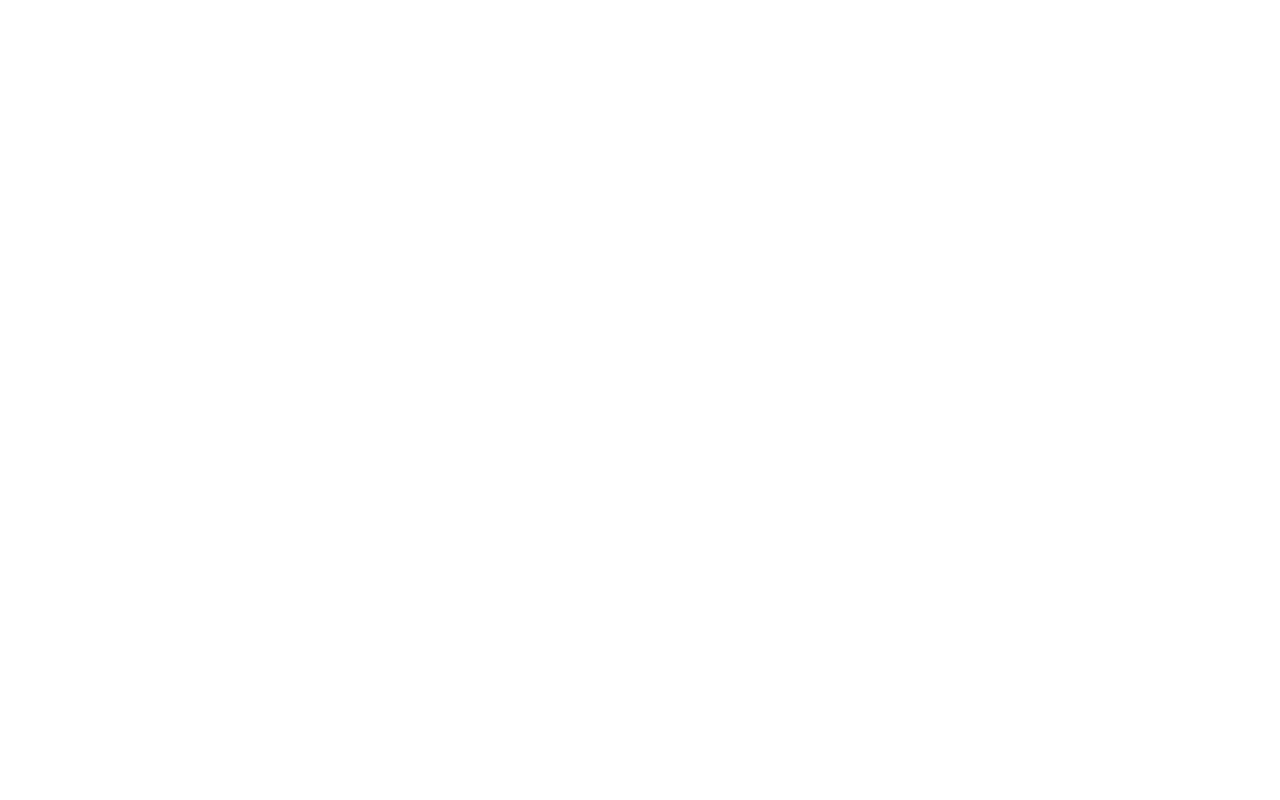
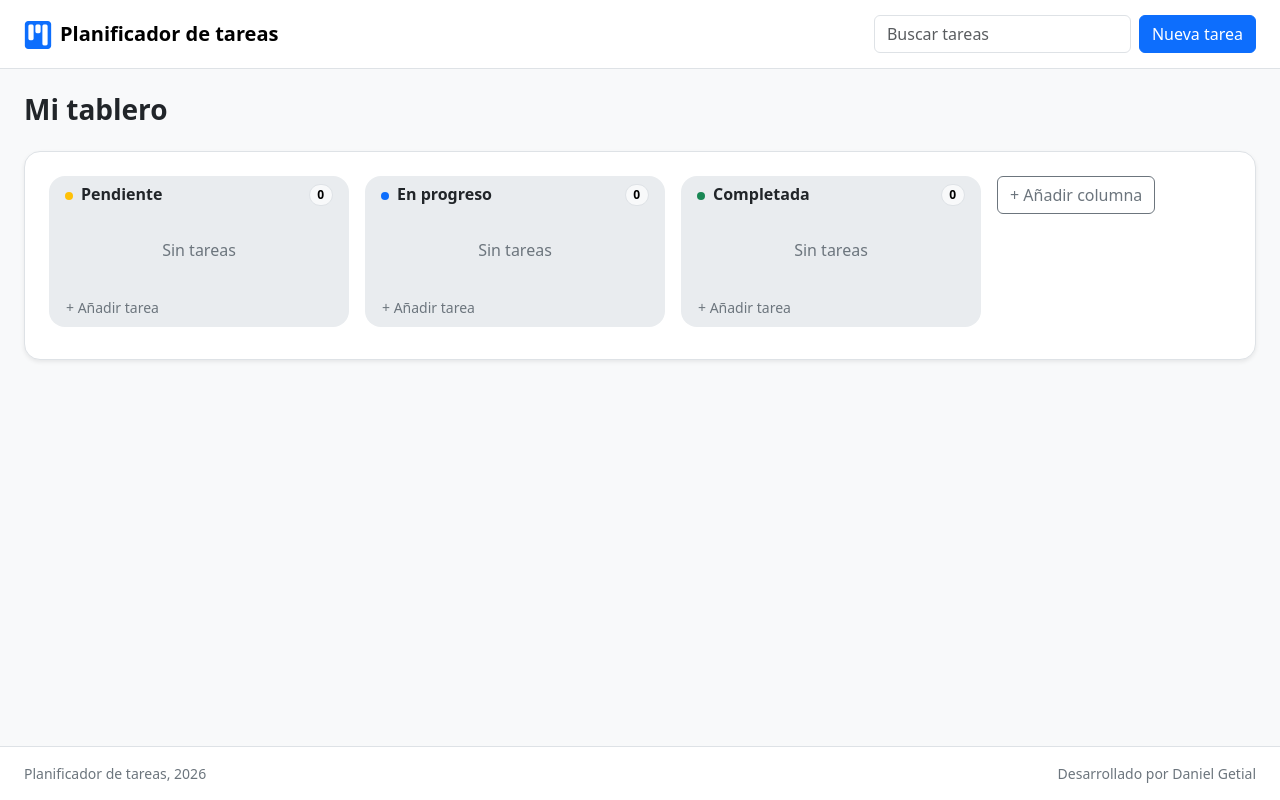
Before and after one commit to danielfgetial29/planificador-app, a plain HTML site: page index.html in a window 1280 px wide. Drawn offline with nearby package versions, Linux system fonts and the light colour scheme.

Commit message:
feat: Arreglos en el footer, navbar y maquetacion del index principal

```diff
--- /dev/null
+++ b/components/footer.html
@@ -0,0 +1,6 @@
+<footer
+  class="bg-white border-top px-4 py-3 d-flex justify-content-between text-secondary small"
+>
+  <span>Planificador de tareas, 2026</span>
+  <span>Desarrollado por Daniel Getial</span>
+</footer>
--- /dev/null
+++ b/components/navbar.html
@@ -0,0 +1,11 @@
+<nav class="navbar bg-white border-bottom px-4">
+  <a class="navbar-brand d-flex align-items-center gap-2 fw-semibold" href="#">
+    <i class="bi bi-kanban-fill text-primary fs-3"></i>
+    Planificador de tareas
+  </a>
+
+  <div class="d-flex gap-2">
+    <input class="form-control" type="search" placeholder="Buscar tareas" />
+    <button class="btn btn-primary text-nowrap">Nueva tarea</button>
+  </div>
+</nav>
--- /dev/null
+++ b/css/style.css
@@ -0,0 +1,9 @@
+/* Ancho fijo de cada columna */
+.columna {
+  width: 300px;
+}
+
+/* Preparado para el scroll horizontal futuro */
+.tablero {
+  overflow-x: auto;
+}
--- a/index.html
+++ b/index.html
@@ -4,6 +4,120 @@
     <meta charset="UTF-8" />
     <meta name="viewport" content="width=device-width, initial-scale=1.0" />
     <title>Planificador de Tareas</title>
+    <link
+      href="https://cdn.jsdelivr.net/npm/bootstrap@5.3.3/dist/css/bootstrap.min.css"
+      rel="stylesheet"
+    />
+    <link
+      href="https://cdn.jsdelivr.net/npm/bootstrap-icons@1.11.3/font/bootstrap-icons.css"
+      rel="stylesheet"
+    />
+    <link href="css/style.css" rel="stylesheet" />
   </head>
-  <body></body>
+  <body class="d-flex flex-column min-vh-100 bg-body-tertiary">
+    <!-- Aquí se inyecta el navbar -->
+    <div id="navbar"></div>
+
+    <main class="flex-grow-1 container-fluid px-4 py-4">
+      <div class="mb-4">
+        <h1 class="h3 fw-bold mb-0">Mi tablero</h1>
+      </div>
+      <div class="bg-white border rounded-4 shadow-sm p-3 p-md-4 mb-4">
+        <div class="tablero d-flex align-items-start gap-3 pb-2">
+          <!-- Columna -->
+          <section
+            class="columna card bg-body-secondary border-0 rounded-4 flex-shrink-0"
+          >
+            <div
+              class="card-header bg-transparent border-0 d-flex justify-content-between align-items-center"
+            >
+              <h2 class="h6 fw-semibold mb-0">
+                <span class="badge rounded-circle bg-warning p-1 me-2"> </span
+                >Pendiente
+              </h2>
+              <span class="badge rounded-pill text-bg-light border">0</span>
+            </div>
+
+            <div class="card-body d-flex flex-column gap-2 py-0">
+              <p class="text-center text-secondary my-4">Sin tareas</p>
+            </div>
+
+            <div class="card-footer bg-transparent border-0">
+              <button
+                class="btn btn-sm btn-link text-decoration-none text-secondary p-0"
+              >
+                + Añadir tarea
+              </button>
+            </div>
+          </section>
+
+          <!-- Columna con tareas -->
+          <section
+            class="columna card bg-body-secondary border-0 rounded-4 flex-shrink-0"
+          >
+            <div
+              class="card-header bg-transparent border-0 d-flex justify-content-between align-items-center"
+            >
+              <h2 class="h6 fw-semibold mb-0">
+                <span class="badge rounded-circle bg-primary p-1 me-2"> </span
+                >En progreso
+              </h2>
+              <span class="badge rounded-pill text-bg-light border">0</span>
+            </div>
+
+            <div class="card-body d-flex flex-column gap-2 py-0">
+              <p class="text-center text-secondary my-4">Sin tareas</p>
+            </div>
+
+            <div class="card-footer bg-transparent border-0">
+              <button
+                class="btn btn-sm btn-link text-decoration-none text-secondary p-0"
+              >
+                + Añadir tarea
+              </button>
+            </div>
+          </section>
+
+          <!-- Columna -->
+          <section
+            class="columna card bg-body-secondary border-0 rounded-4 flex-shrink-0"
+          >
+            <div
+              class="card-header bg-transparent border-0 d-flex justify-content-between align-items-center"
+            >
+              <h2 class="h6 fw-semibold mb-0">
+                <span class="badge rounded-circle bg-success p-1 me-2"> </span
+                >Completada
+              </h2>
+              <span class="badge rounded-pill text-bg-light border">0</span>
+            </div>
+
+            <div class="card-body d-flex flex-column gap-2 py-0">
+              <p class="text-center text-secondary my-4">Sin tareas</p>
+            </div>
+
+            <div class="card-footer bg-transparent border-0">
+              <button
+                class="btn btn-sm btn-link text-decoration-none text-secondary p-0"
+              >
+                + Añadir tarea
+              </button>
+            </div>
+          </section>
+
+          <!-- Botón "Añadir columna" -->
+          <button class="btn btn-outline-secondary flex-shrink-0">
+            + Añadir columna
+          </button>
+        </div>
+      </div>
+      <!-- Contenedor del tablero (tipo Trello) -->
+    </main>
+
+    <!-- Aquí se inyecta el footer -->
+    <div id="footer"></div>
+
+    <script src="https://cdn.jsdelivr.net/npm/bootstrap@5.3.3/dist/js/bootstrap.bundle.min.js"></script>
+    <script src="js/includes.js"></script>
+  </body>
 </html>
--- /dev/null
+++ b/js/includes.js
@@ -0,0 +1,13 @@
+async function cargarComponente(selector, ruta) {
+  const contenedor = document.querySelector(selector);
+  try {
+    const respuesta = await fetch(ruta);
+    if (!respuesta.ok) throw new Error(`Error ${respuesta.status}`);
+    contenedor.innerHTML = await respuesta.text();
+  } catch (error) {
+    console.error(`No se pudo cargar ${ruta}:`, error);
+  }
+}
+
+cargarComponente("#navbar", "components/navbar.html");
+cargarComponente("#footer", "components/footer.html");
```
